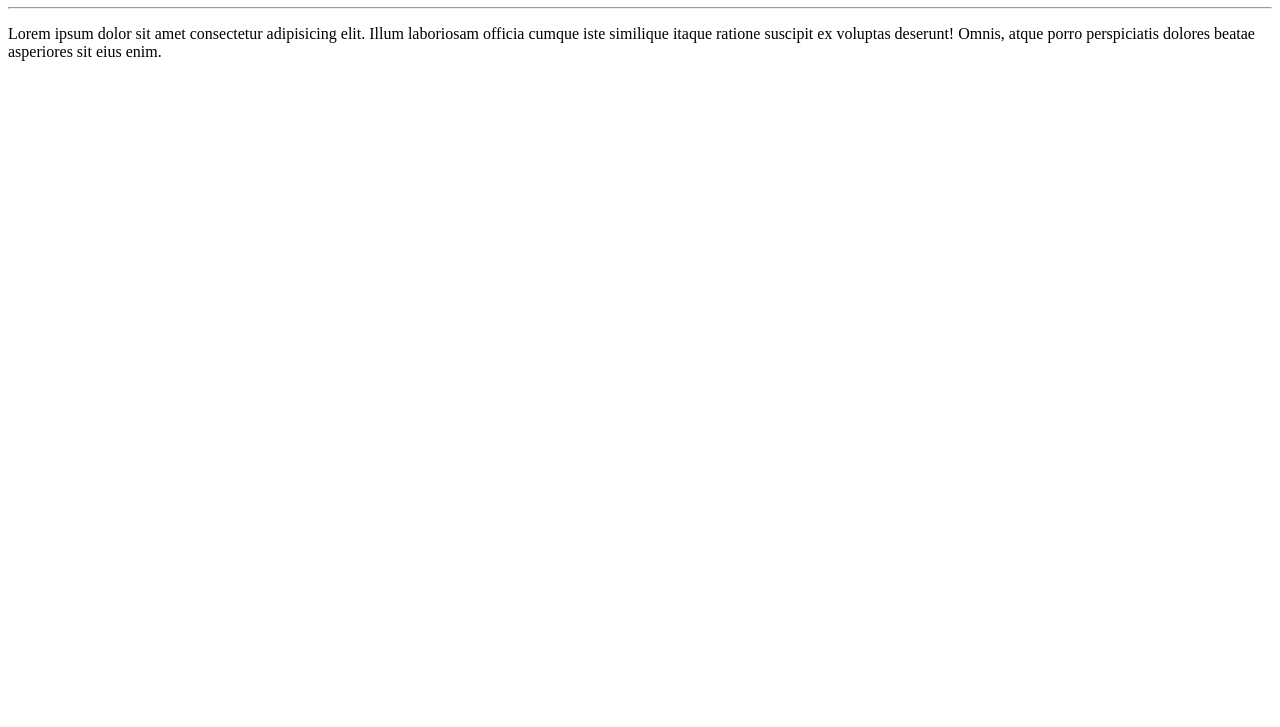
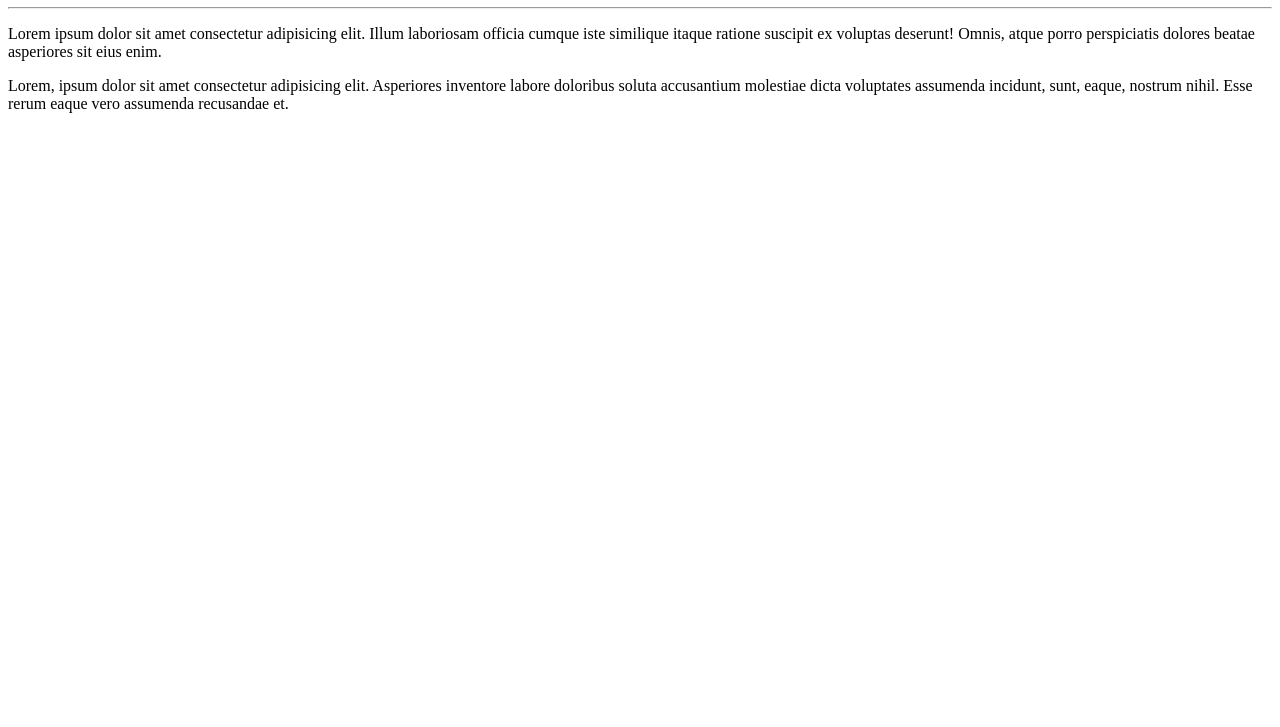
Before and after one commit to LeandroSobreiro/primeiros-passos, a plain HTML site: page site_teste/index.html in a window 1280 px wide. Shown: the part 73-800 px from the top of the page. Drawn offline with Linux system fonts and the light colour scheme.

Commit message:
alterei teste

```diff
--- a/site_teste/index.html
+++ b/site_teste/index.html
@@ -10,6 +10,7 @@
     <h1>Olá, Mundo!</h1>
     <hr>
     <p>Lorem ipsum dolor sit amet consectetur adipisicing elit. Illum laboriosam officia cumque iste similique itaque ratione suscipit ex voluptas deserunt! Omnis, atque porro perspiciatis dolores beatae asperiores sit eius enim.</p>
+    <p>Lorem, ipsum dolor sit amet consectetur adipisicing elit. Asperiores inventore labore doloribus soluta accusantium molestiae dicta voluptates assumenda incidunt, sunt, eaque, nostrum nihil. Esse rerum eaque vero assumenda recusandae et.</p>
 
 
 </body>
```
